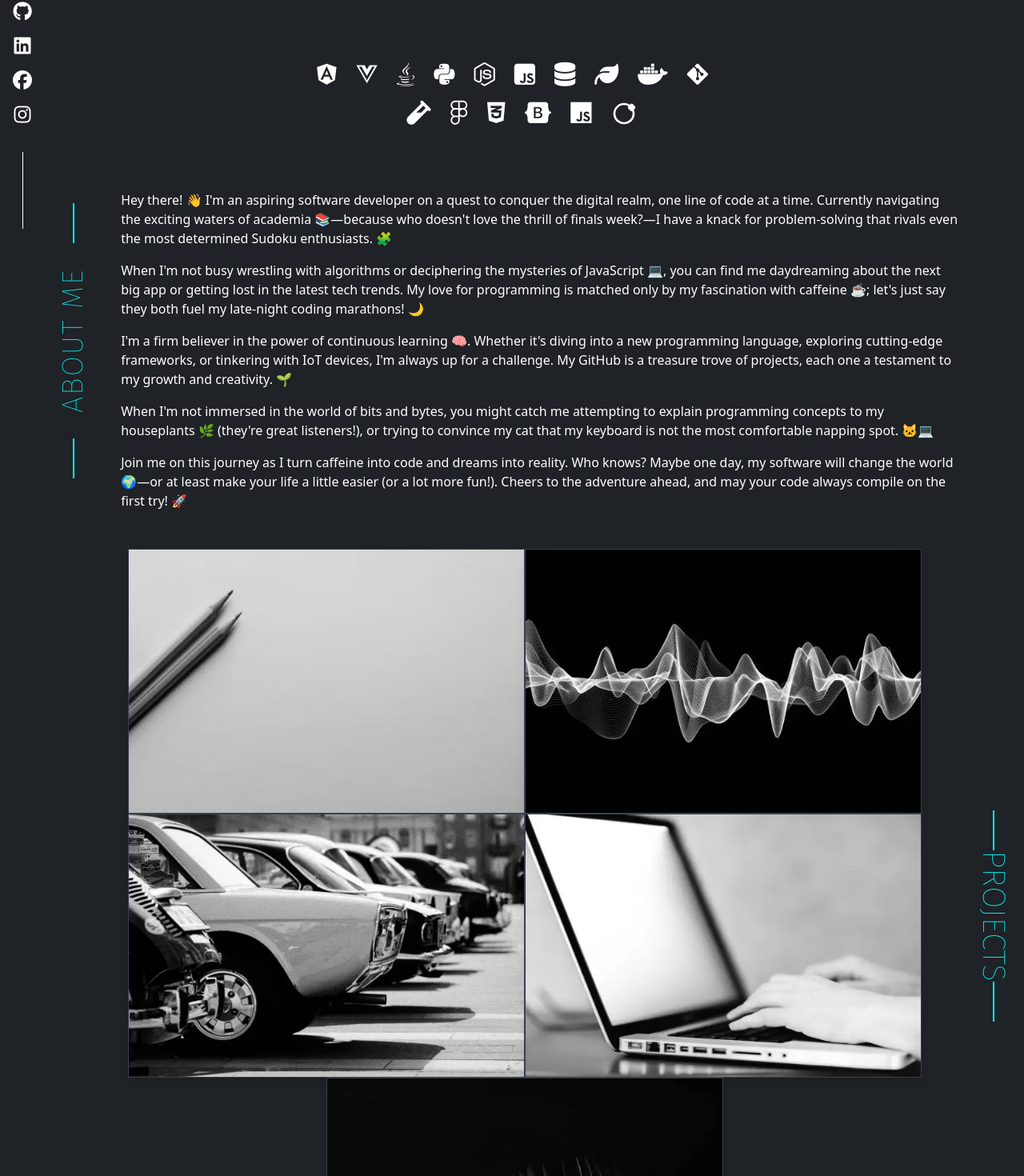
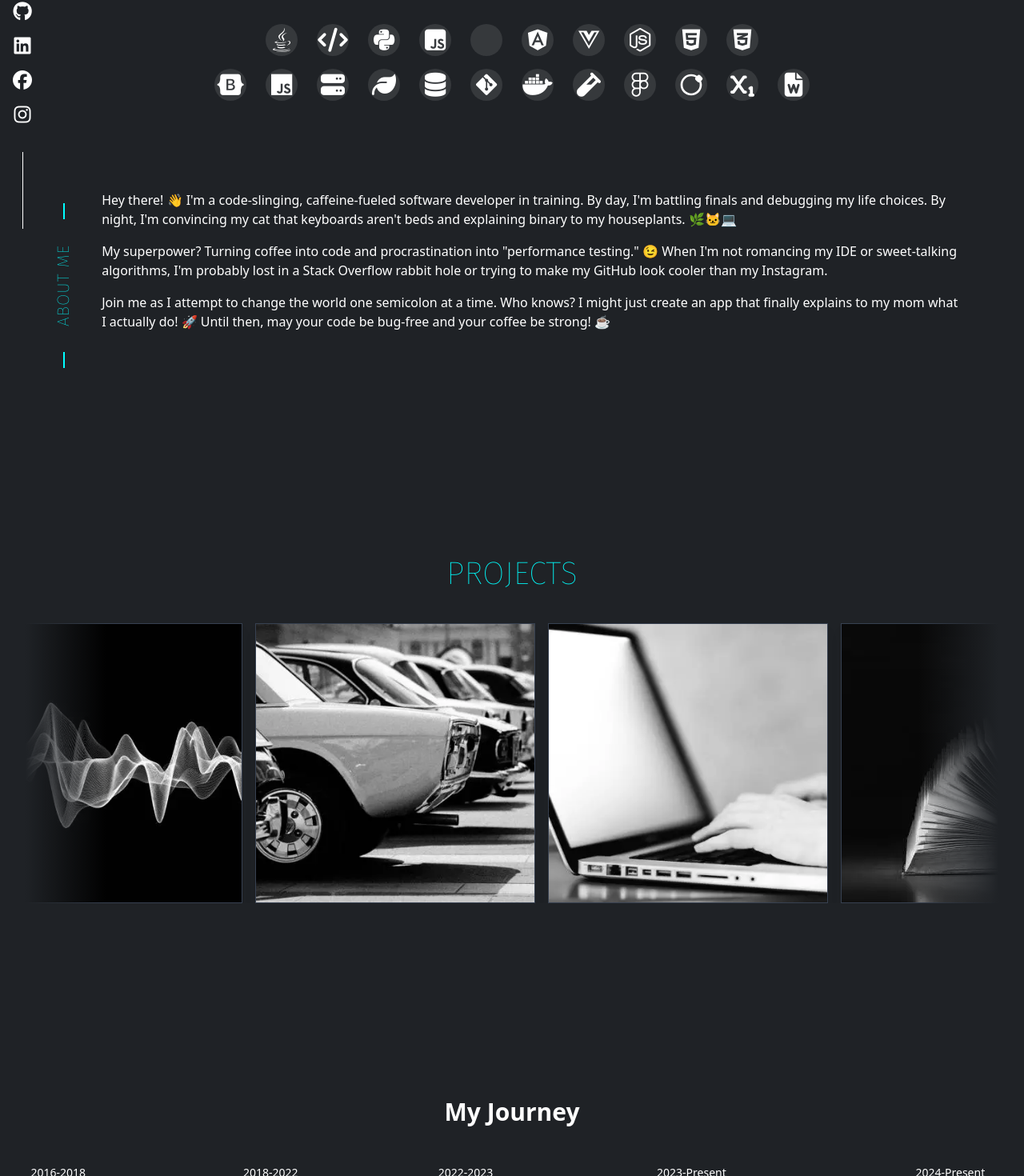
Before and after one commit to Meera27/meera-portfolio, a Vue app: page / in a window 1280 px wide. Shown: the part 514-1984 px from the top of the page at 80% size. Built offline with nearby package versions, Linux system fonts and the light colour scheme.

Commit message:
Projects Changed

```diff
--- a/src/components/AboutComponent.vue
+++ b/src/components/AboutComponent.vue
@@ -1,6 +1,6 @@
 <template>
   <div id="about" class="about-me-container bg-[#1F2226] text-white flex items-center justify-center -mt-20">
-    <div class="flex w-full max-w-6xl"> <!-- Increased max-width -->
+    <div class="flex w-full max-w-6xl">
       <div class="content-wrapper w-full flex">
         <div class="vertical-text-container flex flex-col items-center mr-4">
           <div class="line"></div>
@@ -10,36 +10,20 @@
 
         <div class="content-container flex-grow">
           <p class="mb-4">
-            Hey there! 👋 I'm an aspiring software developer on a quest to conquer the digital realm, one line of code
-            at a time. Currently navigating the exciting waters of academia 📚—because who doesn't love the thrill of
-            finals week?—I have a knack for problem-solving that rivals even the most determined Sudoku enthusiasts. 🧩
+            Hey there! 👋 I'm a code-slinging, caffeine-fueled software developer in training. By day, I'm battling finals and debugging my life choices. By night, I'm convincing my cat that keyboards aren't beds and explaining binary to my houseplants. 🌿🐱💻
           </p>
           <p class="mb-4">
-            When I'm not busy wrestling with algorithms or deciphering the mysteries of JavaScript 💻, you can find me
-            daydreaming about the next big app or getting lost in the latest tech trends. My love for programming is
-            matched only by my fascination with caffeine ☕; let's just say they both fuel my late-night coding
-            marathons! 🌙
-          </p>
-          <p class="mb-4">
-            I'm a firm believer in the power of continuous learning 🧠. Whether it's diving into a new programming
-            language, exploring cutting-edge frameworks, or tinkering with IoT devices, I'm always up for a challenge.
-            My GitHub is a treasure trove of projects, each one a testament to my growth and creativity. 🌱
-          </p>
-          <p class="mb-4">
-            When I'm not immersed in the world of bits and bytes, you might catch me attempting to explain programming
-            concepts to my houseplants 🌿 (they're great listeners!), or trying to convince my cat that my keyboard is
-            not the most comfortable napping spot. 🐱💻
+            My superpower? Turning coffee into code and procrastination into "performance testing." 😉 When I'm not romancing my IDE or sweet-talking algorithms, I'm probably lost in a Stack Overflow rabbit hole or trying to make my GitHub look cooler than my Instagram.
           </p>
           <p>
-            Join me on this journey as I turn caffeine into code and dreams into reality. Who knows? Maybe one day, my
-            software will change the world 🌍—or at least make your life a little easier (or a lot more fun!). Cheers to
-            the adventure ahead, and may your code always compile on the first try! 🚀
+            Join me as I attempt to change the world one semicolon at a time. Who knows? I might just create an app that finally explains to my mom what I actually do! 🚀 Until then, may your code be bug-free and your coffee be strong! ☕
           </p>
         </div>
       </div>
     </div>
   </div>
 </template>
+
 
 <script>
 export default {
@@ -73,7 +57,7 @@ export default {
 
 .line {
   width: 2px;
-  height: 50px;
+  height: 20px;
   background-color: #00FFFF;
   margin: 1rem 0;
 }
@@ -89,7 +73,7 @@ export default {
   text-transform: none;
   letter-spacing: 0.05em;
   color: #00FFFF;
-  font-size: 2.3rem;
+  font-size: 1.3rem;
 }
 
 
--- a/src/components/ExperienceComponent.vue
+++ b/src/components/ExperienceComponent.vue
@@ -41,8 +41,9 @@
         timelineItems: [
           { period: '2016-2018', name: `St Mary's School`, type: 'education', role: 'Student' },
           { period: '2018-2022', name: 'AJCE', type: 'education', role: 'Student' },
-          { period: '2022-2023', name: 'Cognizant', type: 'work', role: ' CSD Intern' },
+          { period: '2022-2023', name: 'Cognizant', type: 'work', role: 'Intern' },
           { period: '2023-Present', name: 'Concordia University', type: 'education', role: 'Student' },
+          {period: '2024-Present', name: 'FreshPrep', type: 'work', role: 'Full-Stack Developer Intern'}
         ]
       }
     }
@@ -53,4 +54,6 @@
   .shadow-glow {
     box-shadow: 0 0 10px 2px currentColor;
   }
+
+
   </style>
--- a/src/components/HomeComponent.vue
+++ b/src/components/HomeComponent.vue
@@ -1,12 +1,12 @@
 <template>
-  <div v-blur class="min-h-screen bg-[#1F2226] text-white flex flex-col items-center justify-center px-4 py-8">
+  <div v-blur class="min-h-screen bg-[#1F2226] text-white flex flex-col items-center justify-center px-4 py-8 md:py-16">
     <div class="flex flex-col md:flex-row w-full max-w-7xl">
       <!-- Left div with text content -->
       <div class="w-full md:w-3/5 flex items-center justify-center p-4 md:p-8 mb-8 md:mb-0">
         <div class="text-center md:text-left">
           <h1 class="text-4xl md:text-5xl font-bold mb-4">Hi, I'm <span style="color: #00FFFF;">Meera</span></h1>
           <p class="text-xl md:text-2xl text-gray-400 mb-6">Software Developer</p>
-          <p class="text-lg md:text-xl italic mb-8">"In the grand scheme of things, remember to always keep your code clean and your coffee strong. Success is just a semicolon away!"</p>
+          <p class="text-lg md:text-xl italic mb-8">"In the grand scheme of things, remember to always keep your code clean and your coffee strong.<span style="color: #00FFFF;"> <b>Success</b></span> is just a semicolon away!"</p>
           <a href="https://drive.google.com/file/d/1LNBpSIHx_h-nzijaHZTiRPJsCoU6fo4Q/view?usp=sharing" target="_blank" class="resume-link text-lg">
             <span>RESUME</span>
           </a>
@@ -15,40 +15,51 @@
 
       <!-- Right div with photo -->
       <div class="w-full md:w-2/5 flex flex-col items-center justify-center p-4 md:p-8">
-        <div class="relative group">
-          <div class="blue-rectangle"></div>
+        <div class="image-container">
+          <div class="blue-line"></div>
           <img src="@/assets/unnamed.jpg" alt="Meera" class="w-64 h-64 md:w-80 md:h-80 object-cover z-10 relative">
         </div>
       </div>
     </div>
 
-    <div class="w-full max-w-4xl flex flex-col items-center mt-12 md:mt-20">
+    <div class="w-full max-w-4xl flex flex-col items-center mt-12 md:mt-20 mb-12 md:mb-20">
       <div class="flex flex-wrap justify-center gap-4 md:gap-6 mb-4">
-        <!-- Top row with 10 icons -->
+        <!-- Programming Languages -->
+        <div class="skill-icon" data-tooltip="Java"><i class="fab fa-java text-2xl md:text-3xl"></i></div>
+        <div class="skill-icon" data-tooltip="C"><i class="fas fa-code text-2xl md:text-3xl"></i></div>
+        <div class="skill-icon" data-tooltip="Python"><i class="fab fa-python text-2xl md:text-3xl"></i></div>
+        <div class="skill-icon" data-tooltip="JavaScript"><i class="fab fa-js-square text-2xl md:text-3xl"></i></div>
+        <div class="skill-icon" data-tooltip="TypeScript"><i class="fab fa-typescript text-2xl md:text-3xl"></i></div>
+
+        <!-- Web Technologies -->
         <div class="skill-icon" data-tooltip="Angular"><i class="fab fa-angular text-2xl md:text-3xl"></i></div>
         <div class="skill-icon" data-tooltip="Vue.js"><i class="fab fa-vuejs text-2xl md:text-3xl"></i></div>
-        <div class="skill-icon" data-tooltip="Java"><i class="fab fa-java text-2xl md:text-3xl"></i></div>
-        <div class="skill-icon" data-tooltip="Python"><i class="fab fa-python text-2xl md:text-3xl"></i></div>
         <div class="skill-icon" data-tooltip="Node.js"><i class="fab fa-node-js text-2xl md:text-3xl"></i></div>
-        <div class="skill-icon" data-tooltip="JavaScript"><i class="fab fa-js-square text-2xl md:text-3xl"></i></div>
-        <div class="skill-icon" data-tooltip="SQL"><i class="fas fa-database text-2xl md:text-3xl"></i></div>
-        <div class="skill-icon" data-tooltip="MongoDB"><i class="fas fa-leaf text-2xl md:text-3xl"></i></div>
-        <div class="skill-icon" data-tooltip="Docker"><i class="fab fa-docker text-2xl md:text-3xl"></i></div>
-        <div class="skill-icon" data-tooltip="Git"><i class="fab fa-git-alt text-2xl md:text-3xl"></i></div>
+        <div class="skill-icon" data-tooltip="HTML5"><i class="fab fa-html5 text-2xl md:text-3xl"></i></div>
+        <div class="skill-icon" data-tooltip="CSS3"><i class="fab fa-css3-alt text-2xl md:text-3xl"></i></div>
       </div>
       <div class="flex flex-wrap justify-center gap-4 md:gap-6">
-        <!-- Bottom row with 7 icons -->
-        <div class="skill-icon" data-tooltip="TypeScript"><i class="fab fa-typescript text-2xl md:text-3xl"></i></div>
+        <!-- More Web Technologies -->
+        <div class="skill-icon" data-tooltip="Bootstrap"><i class="fab fa-bootstrap text-2xl md:text-3xl"></i></div>
+        <div class="skill-icon" data-tooltip="jQuery"><i class="fab fa-js text-2xl md:text-3xl"></i></div>
+        <div class="skill-icon" data-tooltip="Express.js"><i class="fas fa-server text-2xl md:text-3xl"></i></div>
+
+        <!-- Databases -->
+        <div class="skill-icon" data-tooltip="MongoDB"><i class="fas fa-leaf text-2xl md:text-3xl"></i></div>
+        <div class="skill-icon" data-tooltip="MySQL"><i class="fas fa-database text-2xl md:text-3xl"></i></div>
+
+        <!-- Tools & Technologies -->
+        <div class="skill-icon" data-tooltip="Git"><i class="fab fa-git-alt text-2xl md:text-3xl"></i></div>
+        <div class="skill-icon" data-tooltip="Docker"><i class="fab fa-docker text-2xl md:text-3xl"></i></div>
         <div class="skill-icon" data-tooltip="Jest"><i class="fas fa-vial text-2xl md:text-3xl"></i></div>
         <div class="skill-icon" data-tooltip="Figma"><i class="fab fa-figma text-2xl md:text-3xl"></i></div>
-        <div class="skill-icon" data-tooltip="CSS"><i class="fab fa-css3-alt text-2xl md:text-3xl"></i></div>
-        <div class="skill-icon" data-tooltip="Bootstrap"><i class="fab fa-bootstrap text-2xl md:text-3xl"></i></div>
-        <div class="skill-icon" data-tooltip="jQuery"><i class="fab fa-js text-2xl md:text-3xl"></i></div>
         <div class="skill-icon" data-tooltip="Spring Boot">
           <svg class="w-6 h-6 md:w-8 md:h-8" viewBox="0 0 24 24" fill="currentColor">
             <path d="M20.59 3.41a2 2 0 0 0-2.83 0l-1.42 1.42a2 2 0 0 0 0 2.83l1.42 1.42a2 2 0 0 0 2.83 0l1.42-1.42a2 2 0 0 0 0-2.83l-1.42-1.42zM12 2C6.48 2 2 6.48 2 12s4.48 10 10 10 10-4.48 10-10S17.52 2 12 2zm0 18c-4.41 0-8-3.59-8-8s3.59-8 8-8 8 3.59 8 8-3.59 8-8 8z"/>
           </svg>
         </div>
+        <div class="skill-icon" data-tooltip="LaTeX"><i class="fas fa-subscript text-2xl md:text-3xl"></i></div>
+        <div class="skill-icon" data-tooltip="MS Office"><i class="fas fa-file-word text-2xl md:text-3xl"></i></div>
       </div>
     </div>
   </div>
@@ -56,7 +67,7 @@
 
 <script>
 export default {
-  name: 'AboutComponent'
+  name: 'HomeComponent'
 }
 </script>
 
@@ -65,21 +76,46 @@ body {
   background-color: #1F2226;
 }
 
-.blue-rectangle {
+.image-container {
+  position: relative;
+  display: inline-block;
+}
+
+.blue-line {
   position: absolute;
-  top: -20px;
-  right: -20px;
-  bottom: -20px;
+  top: -25px;
+  right: -25px;
+  width: calc(100% + 10px);
+  height: calc(100% + 10px);
   border-top: 2px solid #00FFFF;
   border-right: 2px solid #00FFFF;
-  border-bottom: 2px solid #00FFFF;
-  width: 90%;
   z-index: 0;
+}
+
+@keyframes neon {
+  from {
+    box-shadow: 0 0 10px #00FFFF, 0 0 20px #00FFFF, 0 0 30px #00FFFF, 0 0 40px #00FFFF;
+  }
+  to {
+    box-shadow: 0 0 20px #00FFFF, 0 0 30px #00FFFF, 0 0 40px #00FFFF, 0 0 50px #00FFFF, 0 0 60px #00FFFF;
+  }
 }
 
 .skill-icon {
   position: relative;
   cursor: pointer;
+  width: 40px;
+  height: 40px;
+  display: flex;
+  align-items: center;
+  justify-content: center;
+  background-color: rgba(255, 255, 255, 0.1);
+  border-radius: 50%;
+  transition: background-color 0.3s ease;
+}
+
+.skill-icon:hover {
+  background-color: rgba(255, 255, 255, 0.2);
 }
 
 .skill-icon::after {
@@ -103,7 +139,6 @@ body {
   opacity: 1;
   visibility: visible;
 }
-
 
 .resume-link {
   text-decoration: none;
@@ -140,10 +175,17 @@ body {
   width: 50%;
 }
 
-/* Remove this block to keep the text color white */
-/* .resume-link:hover,
-.resume-link:focus {
-  color: #39FF14;
-} */
+@media (max-width: 768px) {
+  .skill-icon {
+    width: 32px;
+    height: 32px;
+  }
+}
 
+@media (max-width: 687px) {
+  .skill-icon {
+    width: 28px;
+    height: 28px;
+  }
+}
 </style>
--- a/src/components/ProjectsComponent.vue
+++ b/src/components/ProjectsComponent.vue
@@ -1,18 +1,18 @@
 <template>
-  <div class="bg-[#1F2226] text-white py-4 min-h-screen flex items-center">
-    <div class="container mx-auto px-4 sm:px-6 lg:px-8 flex flex-col sm:flex-row relative">
-      <div class="projects-grid">
-        <ProjectCard
-          v-for="project in projects"
-          :key="project.name"
-          :project="project"
-          class="project-card"
-        />
+  <div class="bg-[#1F2226] text-white py-4 min-h-screen flex flex-col justify-center">
+    <div class="container mx-auto px-4 sm:px-6 lg:px-8 relative">
+      <div class="projects-label">
+        <span>PROJECTS</span>
       </div>
-      <div class="projects-label right flex flex-row items-center">
-        <div class="line"></div>
-        <span>PROJECTS</span>
-        <div class="line"></div>
+      <div class="projects-carousel-container">
+        <div class="projects-carousel" ref="carousel">
+          <ProjectCard
+            v-for="project in duplicatedProjects"
+            :key="project.id"
+            :project="project"
+            class="project-card"
+          />
+        </div>
       </div>
     </div>
   </div>
@@ -64,105 +64,108 @@ export default {
           explanation: `Library management system that offers a smooth user interface and leverages AJAX for instant content updates. Also features an advanced system for managing books and integrates secure authentication to protect access. Uses Angular for immediate availability updates and is designed for scalability, ensuring easy feature expansion and maintenance.`,
           githubLink: "https://github.com/Meera27/LibraryApp-Angular"
         }
-      ]
+      ],
+      animationId: null
+    }
+  },
+  computed: {
+    duplicatedProjects() {
+      return [...this.projects, ...this.projects].map((project, index) => ({
+        ...project,
+        id: `${project.name}-${index}`
+      }))
+    }
+  },
+  mounted() {
+    this.startCarousel()
+  },
+  beforeUnmount() {
+    this.stopCarousel()
+  },
+  methods: {
+    startCarousel() {
+      const carousel = this.$refs.carousel
+      let position = 0
+
+      const animate = () => {
+        position -= 1.25 // Slower speed
+        if (position <= -carousel.offsetWidth / 2) {
+          position = 0
+        }
+        carousel.style.transform = `translateX(${position}px)`
+        this.animationId = requestAnimationFrame(animate)
+      }
+
+      this.animationId = requestAnimationFrame(animate)
+    },
+    stopCarousel() {
+      if (this.animationId) {
+        cancelAnimationFrame(this.animationId)
+      }
     }
   }
 }
 </script>
 
 <style scoped>
-
 @import url('https://fonts.googleapis.com/css2?family=Fira+Sans:ital,wght@0,100;0,200;0,300;0,400;0,500;0,600;0,700;0,800;1,100;1,200;1,300;1,400;1,500;1,600;1,700&display=swap');
 
-
-
 .container {
-  display: flex;
-  align-items: center;
-  justify-content: flex-end;
-  height: 100%;
   position: relative;
+  overflow: hidden;
 }
 
 .projects-label {
-  display: flex;
-  flex-direction: row;
-  align-items: center;
   font-family: "Fira Sans", sans-serif;
   font-weight: 100;
   font-size: 2.5rem;
-  font-style: normal;
   color: #00FFFF;
-  position: absolute;
-  right: 0.5rem;
-  top: 33%; /* Changed from 50% to 33% to align with the second row */
-  transform: translateY(-50%);
+  text-align: center;
+  margin-bottom: 2rem;
 }
 
-
-.projects-label.right {
-  writing-mode: vertical-rl;
-  transform: rotate(0deg);
-}
-
-.line {
-  width: 2px;
-  height: 50px;
-  background-color: #00FFFF;
-  margin: 0 1rem;
-}
-
-.projects-grid {
-  display: grid;
-  grid-template-columns: 1fr;
-  grid-template-rows: repeat(5, 1fr);
-  gap: 0;
+.projects-carousel-container {
   width: 100%;
-  padding-right: 6rem;
-}
-
-.project-card {
-  aspect-ratio: 12 / 8;
   overflow: hidden;
   position: relative;
 }
 
-.project-image {
-  width: 100%;
-  height: 100%;
-  object-fit: contain;
+.projects-carousel-container::before,
+.projects-carousel-container::after {
+  content: '';
   position: absolute;
   top: 0;
-  left: 0;
+  bottom: 0;
+  width: 100px;
+  z-index: 2;
+  pointer-events: none;
 }
 
-@media (min-width: 640px) {
-  .projects-grid {
-    grid-template-columns: repeat(2, 1fr);
-    grid-template-rows: repeat(3, 1fr);
-  }
-  .projects-grid > :last-child {
-    grid-column: 1 / -1;
-    justify-self: center;
-    max-width: 50%;
-  }
+.projects-carousel-container::before {
+  left: 0;
+  background: linear-gradient(to right, #1F2226 0%, rgba(31, 34, 38, 0) 100%);
 }
 
-@media (min-width: 1024px) {
-  .projects-grid {
-    width: calc(100% - 8rem);
-  }
+.projects-carousel-container::after {
+  right: 0;
+  background: linear-gradient(to left, #1F2226 0%, rgba(31, 34, 38, 0) 100%);
+}
+
+.projects-carousel {
+  display: flex;
+  gap: 1rem;
+  width: max-content;
+}
+
+.project-card {
+  flex: 0 0 auto;
+  width: 350px;
+  height: 350px;
 }
 
 @media (max-width: 639px) {
   .projects-label {
     font-size: 2rem;
-    top: 25%; /* Adjust for smaller screens if needed */
-  }
-
-  .line {
-    height: 40px; /* Slightly shorter lines for smaller screens */
   }
 }
-
 </style>
```
Also changed, not shown: src/components/ProjectCard.vue (+8 -2 lines).
